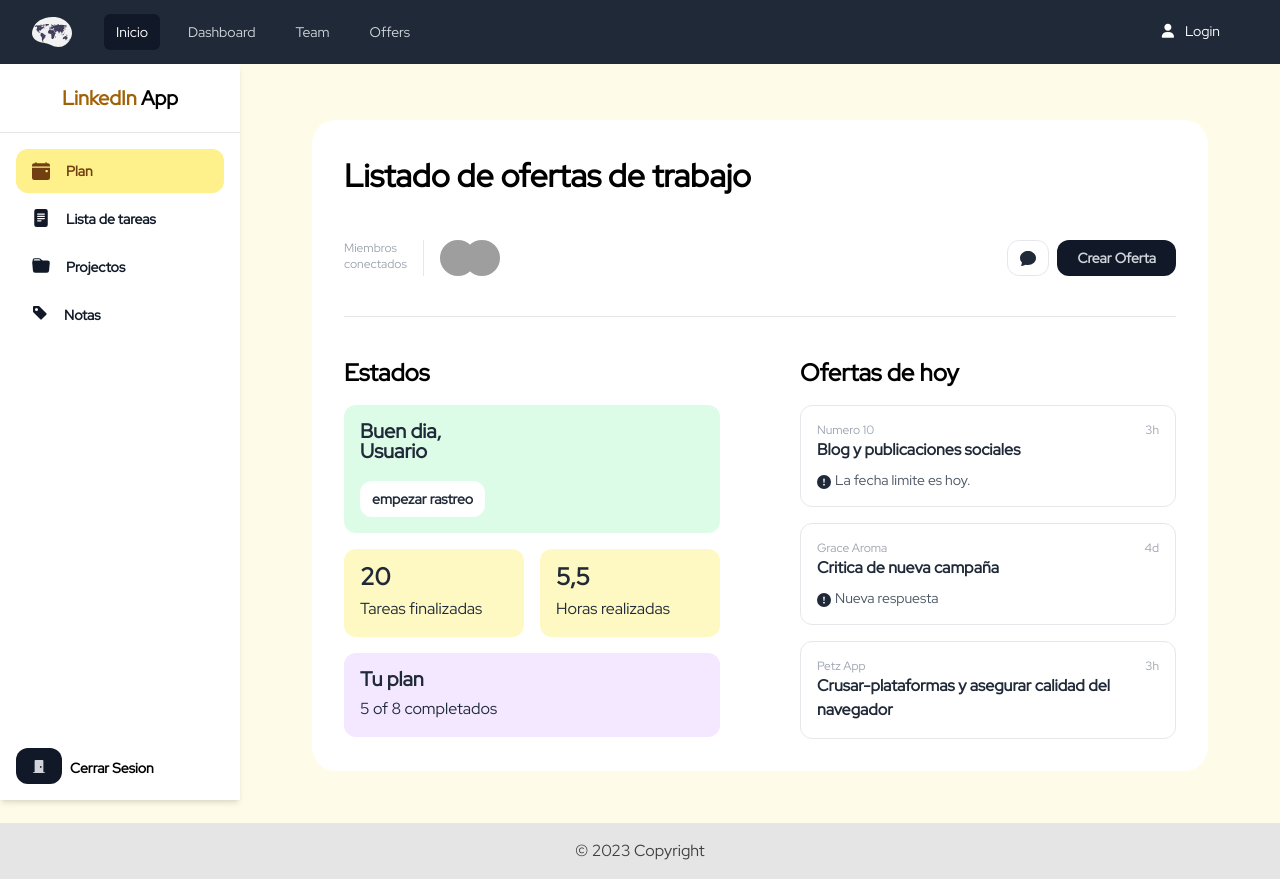
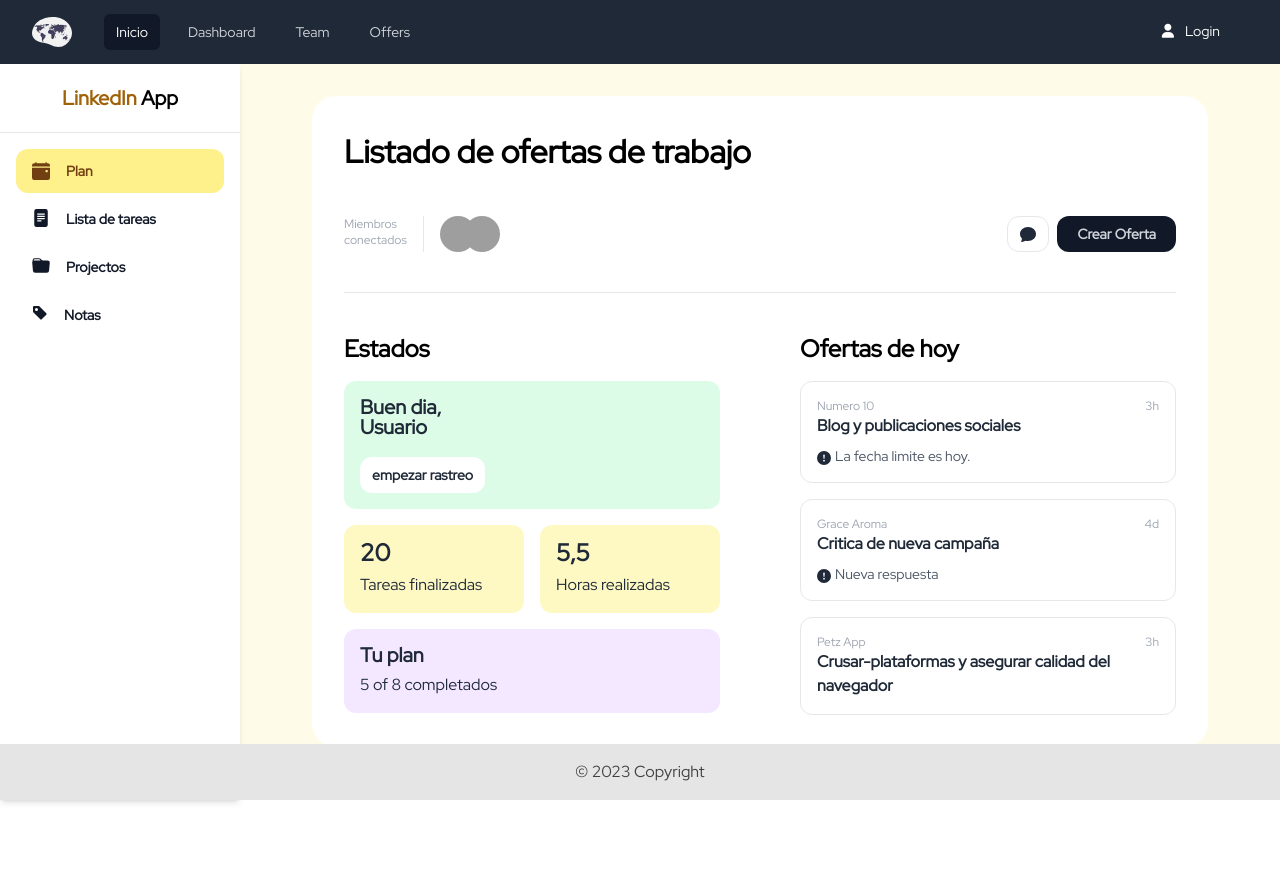
Before and after one commit to champion19/linkedln, an Angular app: page /dashboard in a window 1280 px wide. After the commit the page ends 800 px from the top, so only its background shows below. Built offline with nearby package versions, Linux system fonts and the light colour scheme; grey boxes are pictures that could not be loaded.

Commit message:
mejoras en home,dashbboard y footer

```diff
--- a/src/app/presentation/components/footer/footer.component.html
+++ b/src/app/presentation/components/footer/footer.component.html
@@ -1,4 +1,4 @@
-<footer class="fixed w-full bottom-0 lg:relative bg-neutral-200 text-center dark:bg-neutral-700 lg:text-left">
+<footer class="fixed w-full bottom-0  bg-neutral-200 text-center dark:bg-neutral-700 lg:text-left">
   <div class="p-4 text-center text-neutral-700 dark:text-neutral-200">
     © 2023 Copyright
     <a class="text-neutral-800 dark:text-neutral-400" href="https://tailwind-elements.com/"></a>
--- a/src/app/presentation/dashboard/dashboard-home/dashboard-home.component.html
+++ b/src/app/presentation/dashboard/dashboard-home/dashboard-home.component.html
@@ -1,5 +1,4 @@
-<p>dashboard-home works!</p>
-<body class="relative bg-yellow-50 overflow-hidden max-h-screen">
+<body class="relative bg-yellow-50 overflow-hidden h-screen">
   <aside class="fixed inset-y-0 left-0 bg-white shadow-md max-h-screen w-60 mt-16">
     <div class="flex flex-col justify-between h-full">
       <div class="flex-grow">
--- a/src/app/presentation/home/home.component.html
+++ b/src/app/presentation/home/home.component.html
@@ -47,4 +47,4 @@
     </div>
   </div>
 </div>
-<app-main-offers></app-main-offers>
+<app-main-offers class="pb-[30rem]"></app-main-offers>
```
